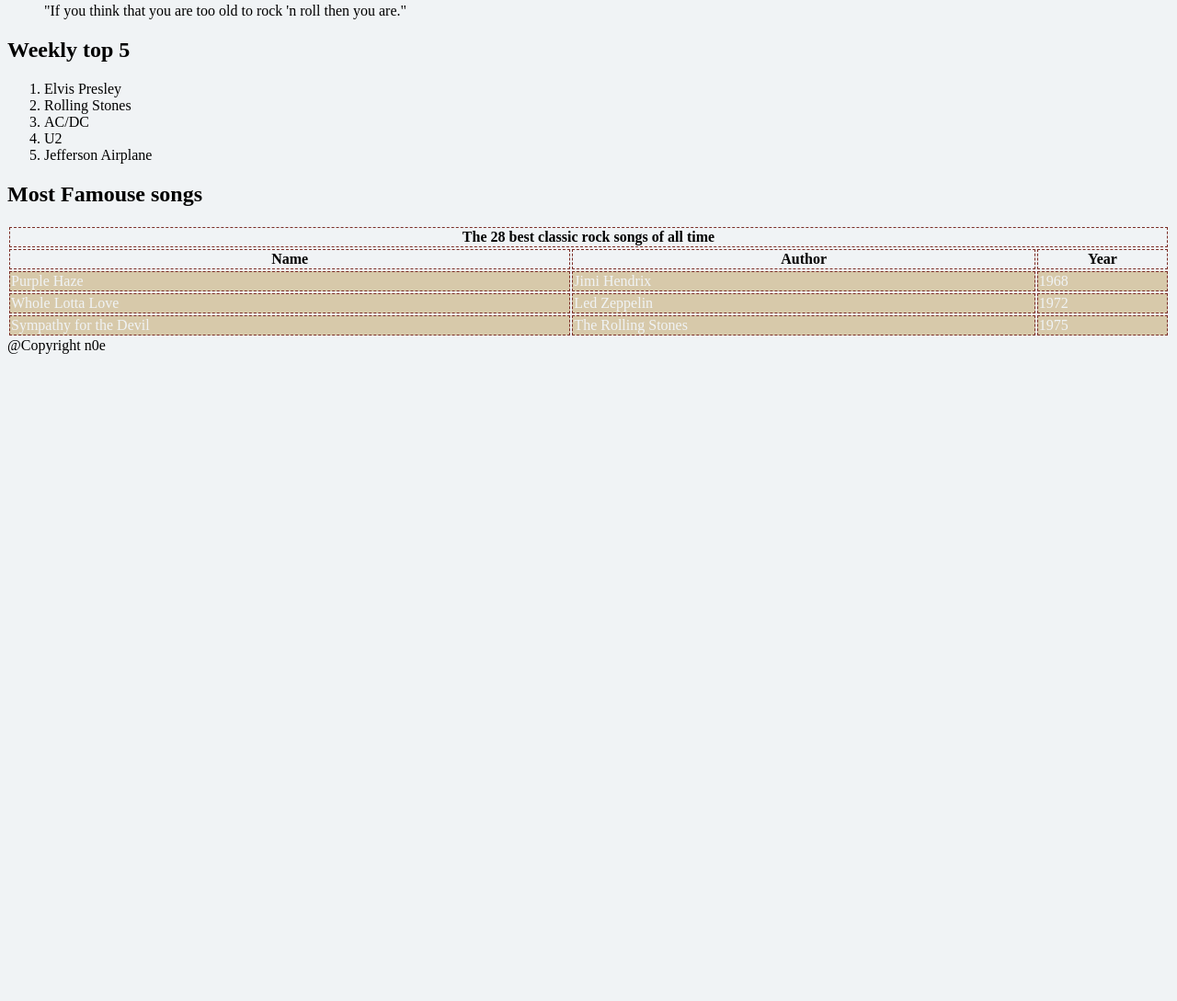
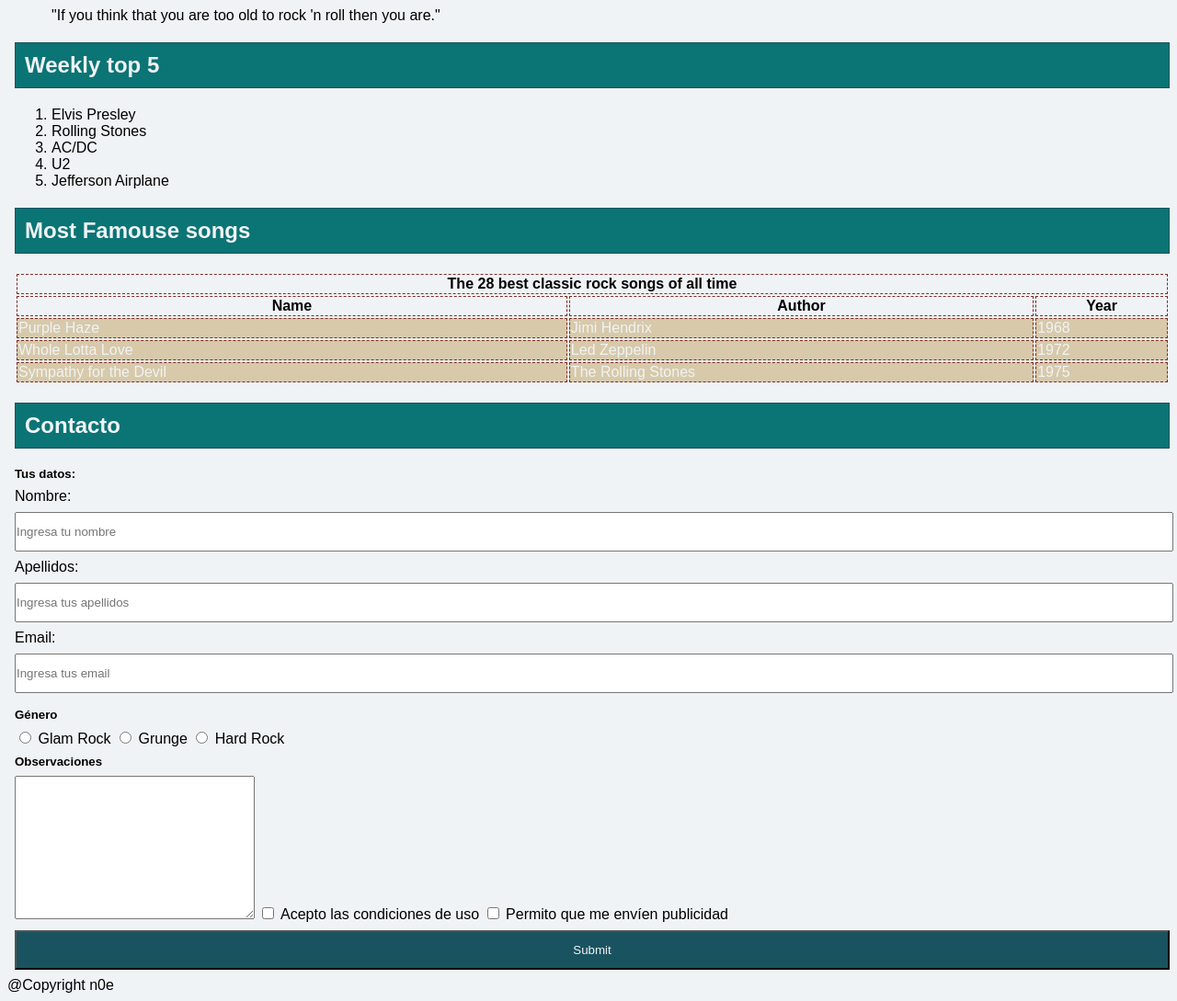
Before and after one commit to n0e13/miWebRock, a plain HTML site: page index.html in a window 1280 px wide. Shown: the part 615-1704 px from the top of the page at 92% size. Before the commit the page ends 1008 px from the top, so only its background shows below. Drawn offline with Linux system fonts and the light colour scheme.

Commit message:
Añadido diseño CSS

```diff
--- a/css/style.css
+++ b/css/style.css
@@ -1,3 +1,7 @@
+*{
+    font-family: Arial, Helvetica, sans-serif;
+}
+
 body {
     background-color: #F0F3F5;
 }
@@ -6,6 +10,43 @@
     border: 1px dashed #7B2D26;
 }
 
+h1 {
+    border: 1px solid #19535F;
+    padding: 25px 50px;
+    background-color: #7B2D26;
+    color: #F0F3F5;
+}
+
+h2 {
+    border: 1px solid #19535F;
+    padding: 10px;
+    background-color: #0b7475;
+    color: #F0F3F5;
+}
+
+input[type=text], input[type=email], input[type=submit] {
+    width: 100%;
+    margin: 8px 0px;
+    padding: 12px 0px;
+}
+
+input[type=submit] {
+    background-color: #19535F;
+    color: #F0F3F5;
+}
+
+input[type=submit]:hover {
+    background-color: #0b7475;
+    cursor: pointer;
+}
+
+main {
+    margin-left: 8px;
+}
+
+form > h5 {
+    margin: 8px 0px 8px;
+}
 /*Selector de clase*/
 .song {
     background-color: #D7C9AA;
@@ -26,6 +67,18 @@
     text-align: center;
 }
 
+nav > ul > li { /* Quita el punto y pone en línea el menú */
+    list-style: none;
+    display: inline;
+}
+
+nav > ul > li > a { /* Quita el subrayado de los enlaces del menú*/
+    text-decoration: none;
+    color: #19535f;
+}
+
+
+
 /*Selector de ID*/
 #songs {
     width: 100%;
--- a/index.html
+++ b/index.html
@@ -11,7 +11,7 @@
 <body>
     <header>
         <nav>
-            <ul>
+            <ul class="center">
                 <li><a href="#">Home</a></li>
                 <li><a href="#">News</a></li>
                 <li><a href="#">About</a></li>
@@ -20,8 +20,7 @@
         </nav>
     </header>
     <main>
-        <h1>Bienvenidos a mi landing de Rock</h1>
-        <p>Aquí habrá más cositas...</p>
+        <h1 class="center">Bienvenidos a mi landing de Rock</h1>
         <section>
             <h2>Rock news</h2>
             <article>
@@ -86,6 +85,41 @@
                 </tr>
               </table>
         </section>
+
+    <section>
+        <h2>Contacto</h2>
+        <form action="">
+            <h5>Tus datos:</h5>
+            <label for="fname">Nombre:</label>
+            <input type="text" id="fname" name="fname" placeholder="Ingresa tu nombre" maxlength="18">
+
+            <label for="lname">Apellidos:</label>
+            <input type="text" id="lname" name="lname" placeholder="Ingresa tus apellidos" maxlength="20">
+
+            <label for="email">Email:</label>
+            <input type="email" id="email" name="email" placeholder="Ingresa tus email" required>
+
+            <h5>Género</h5>
+            <input type="radio" id="glam" name="fav_genre" value="Glam Rock">
+            <label for="glam">Glam Rock</label>
+
+            <input type="radio" id="glam" name="fav_genre" value="Grunge">
+            <label for="grunge">Grunge</label>
+
+            <input type="radio" id="glam" name="fav_genre" value="Hard Rock">
+            <label for="Hard">Hard Rock</label>
+
+            <h5>Observaciones</h5>
+            <textarea name="observaciones" id="observaciones" cols="30" rows="10"></textarea>
+            <input type="checkbox" id="condiciones" name="condiciones" value="condiciones">
+            <label for="condiciones">Acepto las condiciones de uso</label>
+
+            <input type="checkbox" id="publicidad" name="publicidad" value="publicidad">
+            <label for="condiciones">Permito que me envíen publicidad</label>
+
+            <input type="submit" value="Submit">
+        </form>
+    </section>
     </main>
     <footer>@Copyright n0e</footer>
 </body>
```
Also changed, not shown: pages/media.html (+1 -1 lines), 2 other files.
